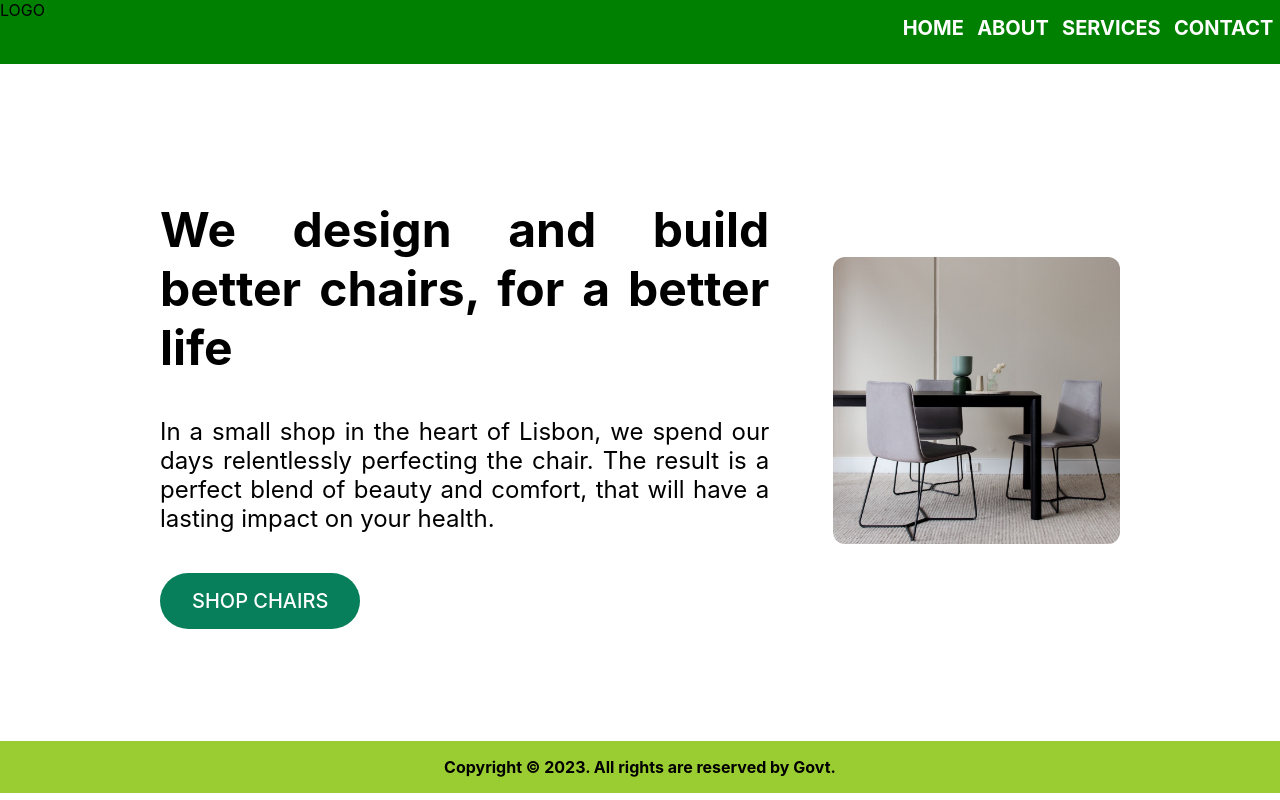
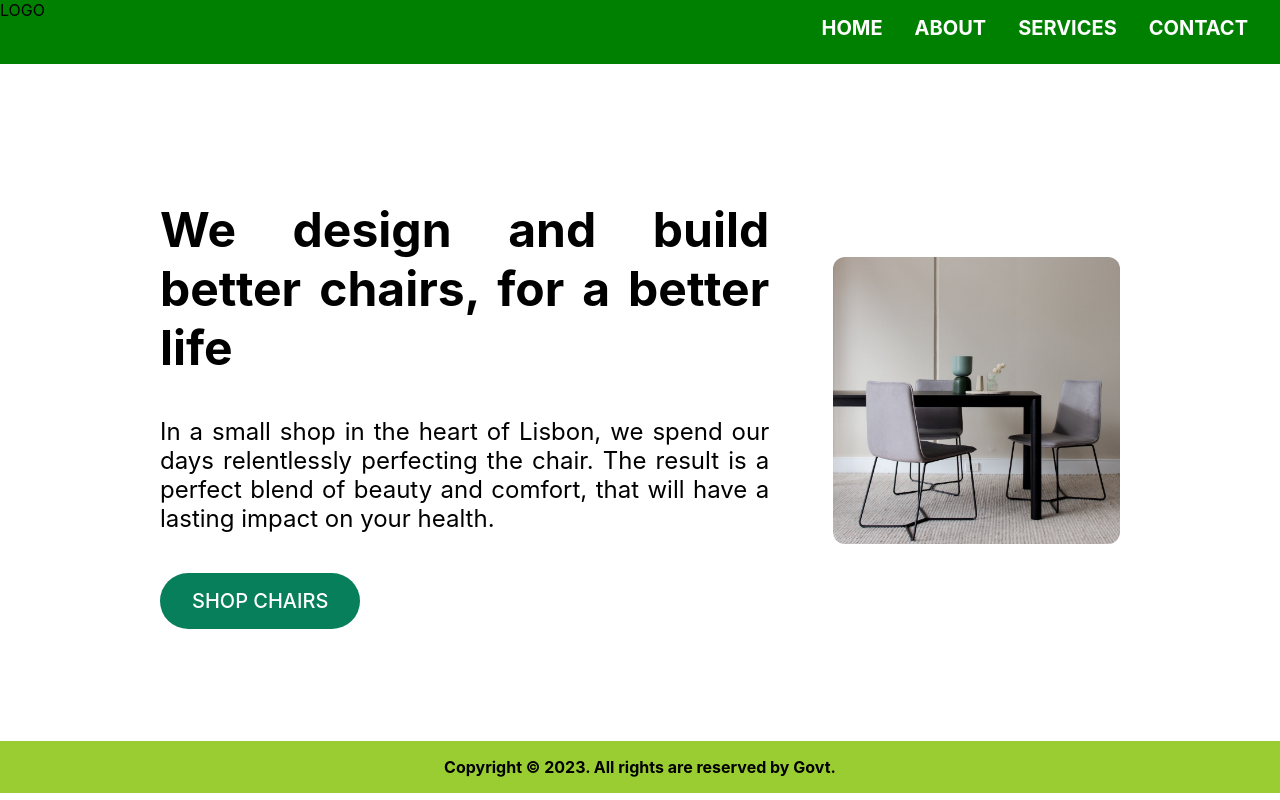
Before and after one commit to raihan-mahmud-talukder/govt-project, a React (Create React App) app: page / in a window 1280 px wide. Built offline with nearby package versions, Linux system fonts and the light colour scheme.

Commit message:
editing landing header

```diff
--- a/src/index.css
+++ b/src/index.css
@@ -20,18 +20,20 @@ header {
 }
 
 nav {
-  width: 10%;
+  /* width: 30%; */
 
 }
 
 menu {
-  width: 30%;
+  /* width: 30%; */
+  padding: 0 2rem 0 0;
 }
 
 menu ul {
   margin: 0;
   padding: 0;
   display: flex;
+  gap: 2rem;
   justify-content: space-around;
 }
 
```
